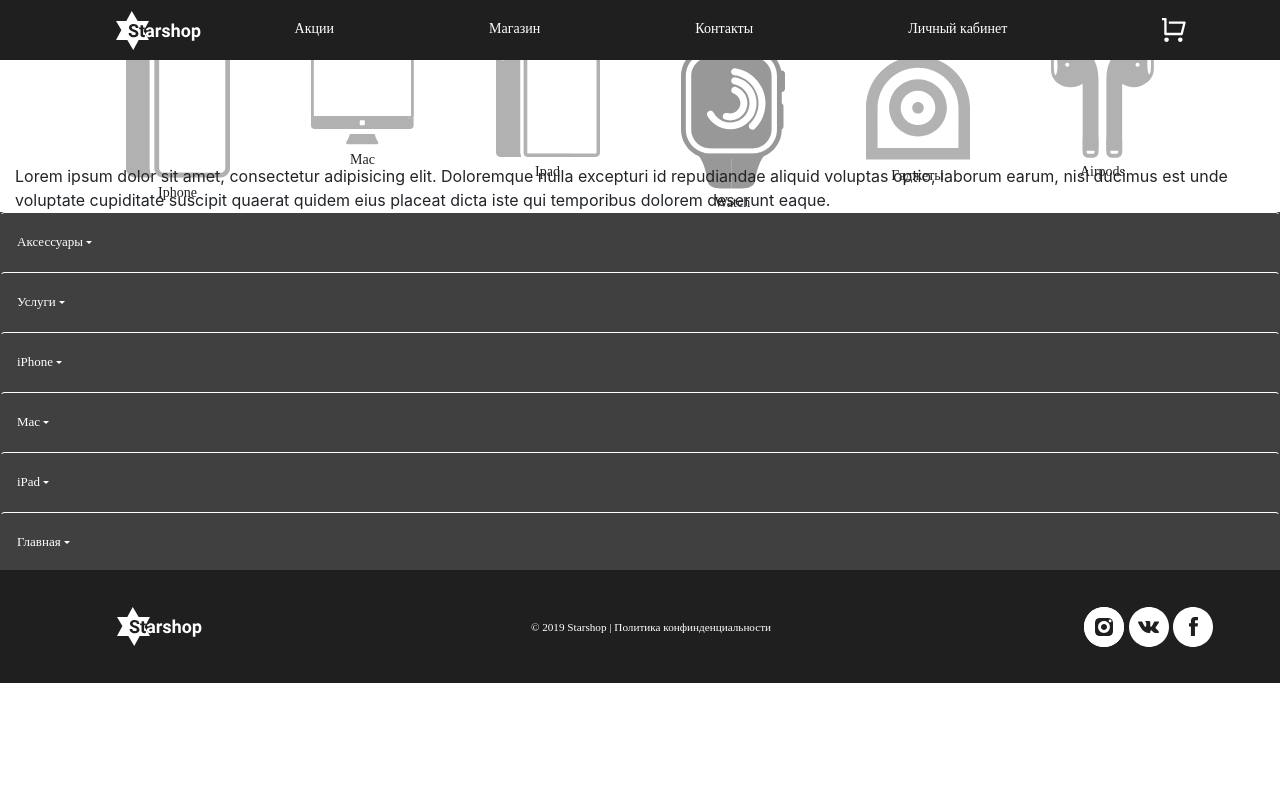
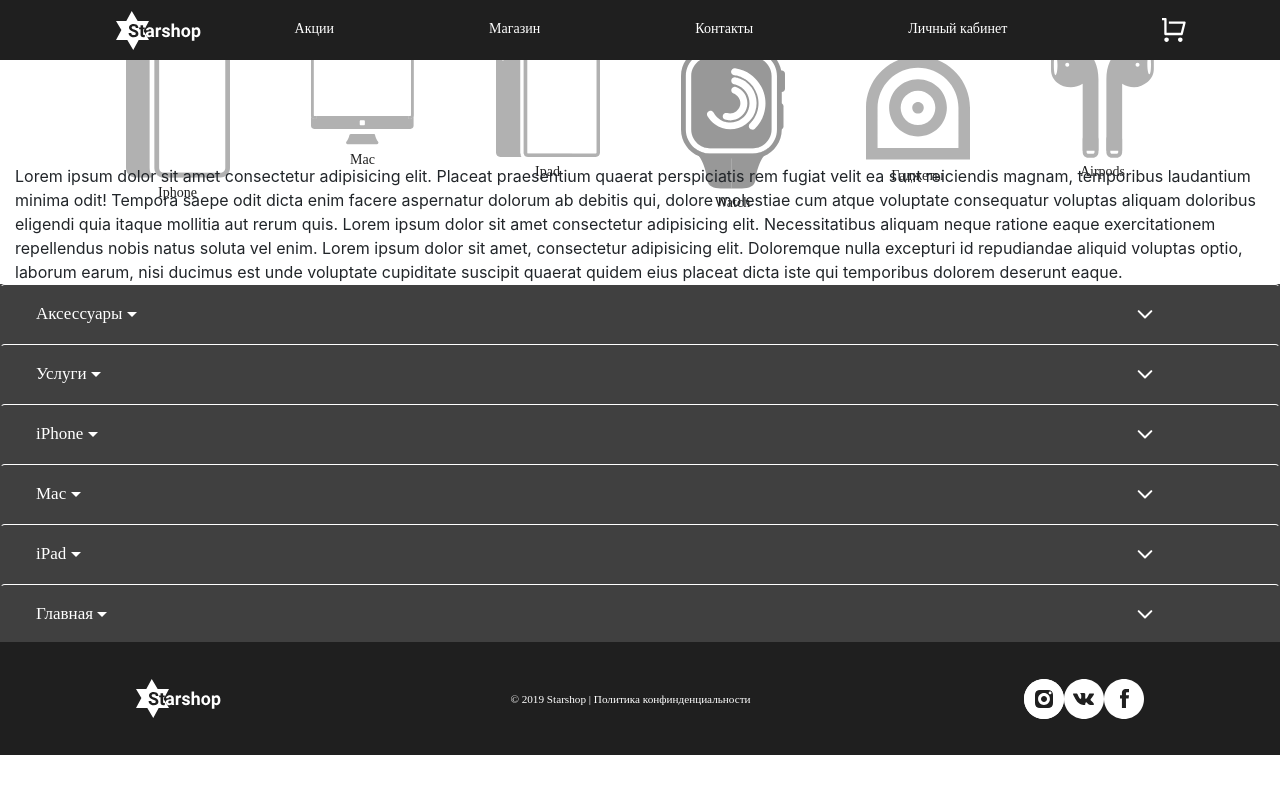
Before and after one commit to a9ata/Starshop, a plain HTML site: page index.html in a window 1280 px wide. Drawn offline with nearby package versions, Linux system fonts and the light colour scheme.

Commit message:
Dropdown list 3

```diff
--- a/index.html
+++ b/index.html
@@ -67,14 +67,16 @@
     </div>
     <div class="container-fluid">
         <div>
-        Lorem ipsum dolor sit amet, consectetur adipisicing elit. Doloremque nulla excepturi id repudiandae aliquid voluptas optio, laborum earum, nisi ducimus est unde voluptate cupiditate suscipit quaerat quidem eius placeat dicta iste qui temporibus dolorem deserunt eaque.
+            Lorem ipsum dolor sit amet consectetur adipisicing elit. Placeat praesentium quaerat perspiciatis rem fugiat velit ea sunt reiciendis magnam, temporibus laudantium minima odit! Tempora saepe odit dicta enim facere aspernatur dolorum ab debitis qui, dolore molestiae cum atque voluptate consequatur voluptas aliquam doloribus eligendi quia itaque mollitia aut rerum quis.
+            Lorem ipsum dolor sit amet consectetur adipisicing elit. Necessitatibus aliquam neque ratione eaque exercitationem repellendus nobis natus soluta vel enim.
+            Lorem ipsum dolor sit amet, consectetur adipisicing elit. Doloremque nulla excepturi id repudiandae aliquid voluptas optio, laborum earum, nisi ducimus est unde voluptate cupiditate suscipit quaerat quidem eius placeat dicta iste qui temporibus dolorem deserunt eaque.
         </div>
     </div>
         <footer id="sticky-footer2">
         <div class="container-fluid text-center text-md-left">
             <div class="row d-flex flex-column">
                 <div class="dropdown">
-                    <a class="btn dropdown-toggle btn-lg d-flex justify-content-start align-items-center font" href="#" role="button" id="dropdownMenuLink" data-toggle="dropdown" aria-haspopup="true" aria-expanded="false">
+                    <a class="btn dropdown-toggle btn-lg d-flex justify-content-start align-items-center font" href="#" role="button" id="dropdownMenuLink"  aria-haspopup="true" aria-expanded="false">
                         Аксессуары
                     </a>
                     <div class="dropdown-menu" aria-labelledby="dropdownMenuLink">
--- a/starshop.css
+++ b/starshop.css
@@ -58,17 +58,6 @@
     background-color: #1f1f1fd9;
 }
 
-
-.font{
-    font-family: Source Sans Pro;
-    font-style: normal;
-    font-weight: bold;
-    font-size: 13px;
-    line-height: 16px;
-
-    color: #FFFFFF;
-}
-
 .dropdown-item{
     font-family: Source Sans Pro;
     font-style: normal;
@@ -79,14 +68,22 @@
 
 }
 
+
+
+.dropdown-toggle{
+    background: url(images/arrow.svg) no-repeat 90% 50%;
+
+}
+
 .dropdown > a{
     color: #FFFFFF;
     border-top: 1px solid #FFFFFF;
     font-family: Source Sans Pro;
     font-style: normal;
-    font-size: 13px;
-    line-height: 16px;
+    font-size: 17px;
+    line-height: 20px;
     text-decoration: none;
+    padding-left: 35px;
 }
 
 .btn-lg{
@@ -94,6 +91,7 @@
 }
 
 #sticky-footer {
+
     height: 113px;
     flex-shrink: none;
 }
@@ -112,10 +110,11 @@
 
 }
 
- .logo{
-    margin-left: -40px;
+.logo{
+    justify-content: start;
 }
 
 .social-sites{
-    margin-right: -90px;
+    display: flex;
+    justify-content: end;
 }
```
Also changed, not shown: images/arrow.svg (added), 2 other files.
